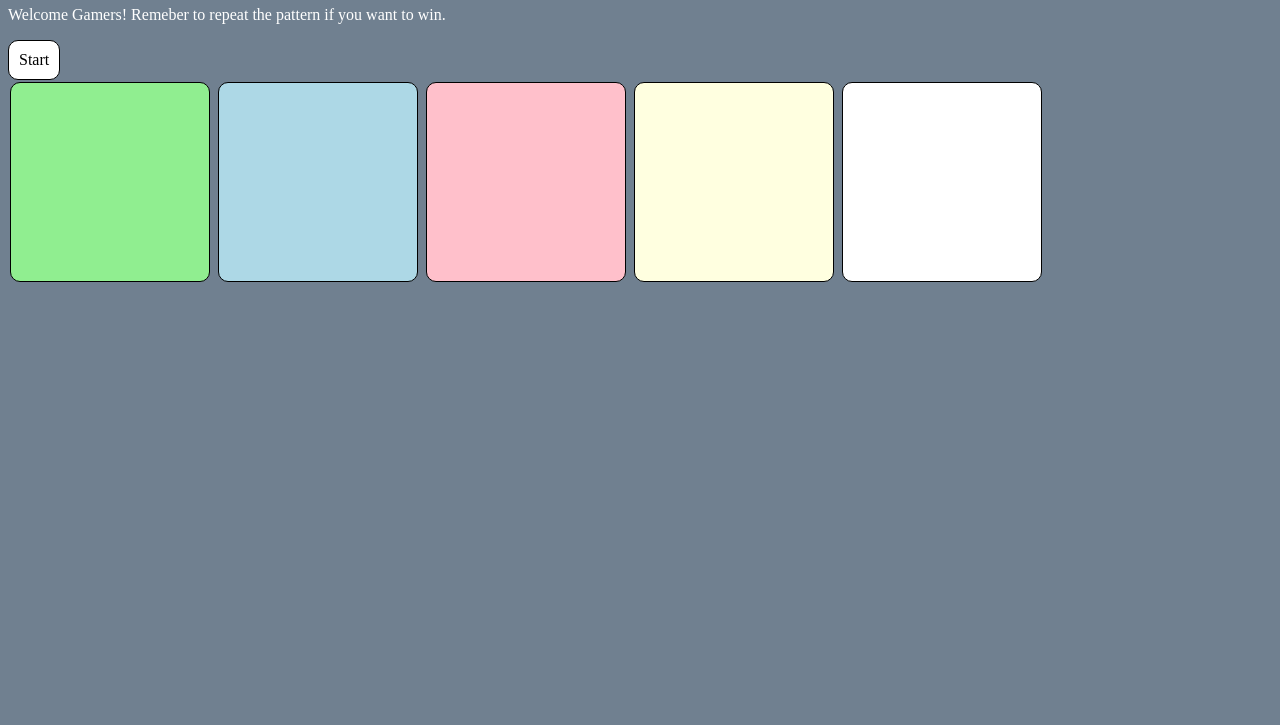
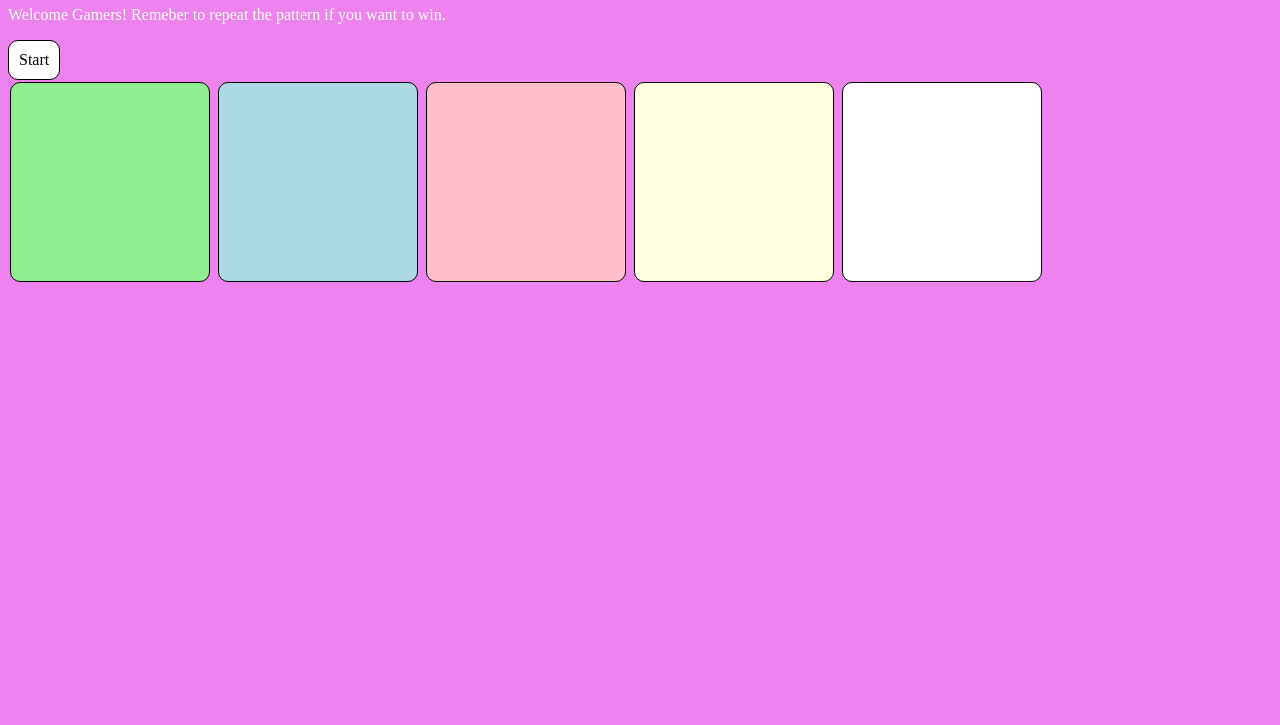
Before and after one commit to Abdicoder123/codepath-prework, a plain HTML site: page index.html in a window 1280 px wide. Shown: the part 75-800 px from the top of the page. Drawn offline with Linux system fonts and the light colour scheme; a web font is replaced by a local one.

Commit message:
😴🖨️ Updated with Glitch

```diff
--- a/style.css
+++ b/style.css
@@ -109,8 +109,8 @@ a:not(.btn--remix):visited {
 
 body {
   font-family: HK Grotesk;
-  background-color: slategrey;
-  color: white;
+  background-color: Violet;
+  color: White;
 }
 .hidden {
   display: none;
```
